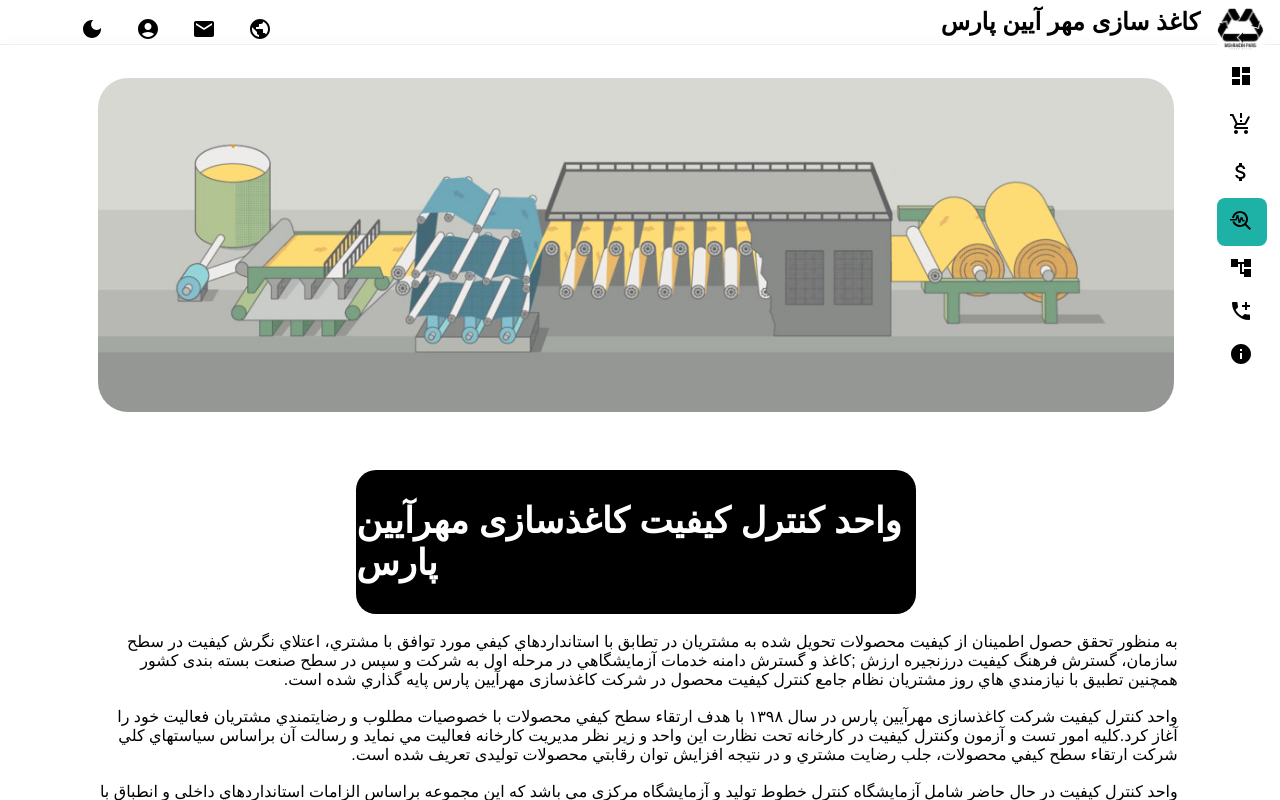
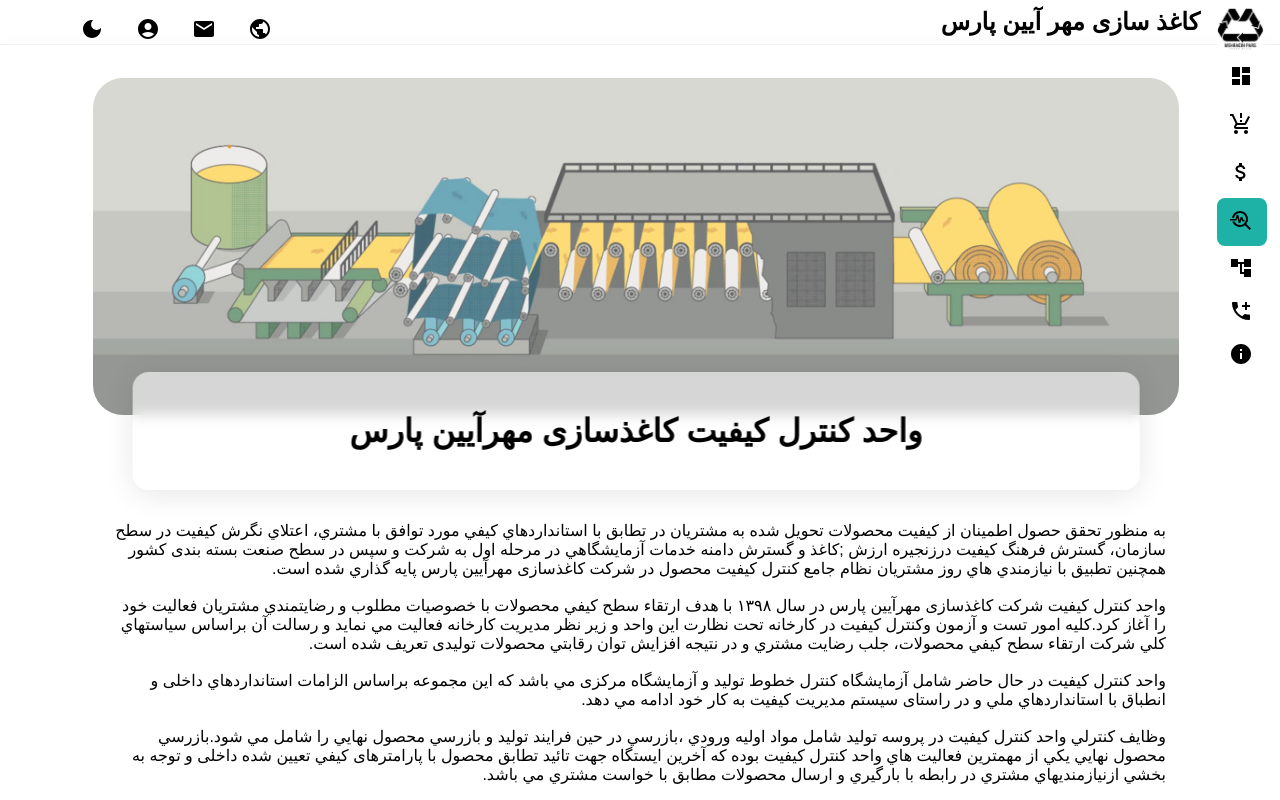
Before and after one commit to mohsen9april/mehraeinpars3, a React (Create React App) app: page /Qulitycontrol in a window 1280 px wide. Shown: the top 800 px of the page. Built offline with nearby package versions, Linux system fonts and the light colour scheme; a small style sheet from the web is missing.

Commit message:
modify QC page

```diff
--- a/src/pages/QualityControl/QualityControl.css
+++ b/src/pages/QualityControl/QualityControl.css
@@ -1,13 +1,12 @@
 .qualitycontrol_container {
+  width: 100%;
   margin: auto;
-  /* background-color: turquoise; */
-  width: 100%;
 }
 
 .header_qc {
   /* background-color: yellow; */
   width: 95%;
-  height: 30rem;
+  height: auto;
   margin: auto;
   margin-top: 1rem;
   padding: 1rem;
@@ -17,8 +16,40 @@
 .topheader_qc {
   display: flex;
   margin: auto;
-  width: 99%;
+  width: 100%;
   height: auto;
+}
+
+.qc_centered {
+  display: flex;
+  align-items: center;
+  position: absolute;
+  top: 100%;
+  left: 50%;
+  transform: translate(-50%, -50%);
+  /* color: rgb(255, 255, 255); */
+  color: black;
+  height: auto;
+  width: 90%;
+  padding: 2.5rem 0;
+  /* background: rgba(20, 19, 19, 0.04);
+  box-shadow: 0 4px 30px rgba(99, 97, 97, 0.1);
+  backdrop-filter: blur(3px);
+  -webkit-backdrop-filter: blur(3px);
+  border: 1px solid rgba(255, 255, 255, 0.21); */
+
+  /* From https://css.glass */
+  background: rgba(255, 255, 255, 0.61);
+  border-radius: 16px;
+  box-shadow: 0 4px 30px rgba(0, 0, 0, 0.1);
+  backdrop-filter: blur(6.8px);
+  -webkit-backdrop-filter: blur(6.8px);
+}
+
+.qc_centered h2 {
+  text-align: center;
+  margin: auto;
+  font-size: 2.5vw;
 }
 
 .topheader_qc img {
@@ -28,25 +59,10 @@
   border-radius: 30px;
 }
 
-.bottomheader_qc {
-  position: absolute;
-  background-color: black;
-  left: 25%;
-  top: 85%;
-  width: 50%;
-  height: 9rem;
-  display: flex;
-  justify-content: center;
-  align-items: center;
-  font-size: 1.9rem;
-  border-radius: 20px;
-  color: white;
-}
-
 .description_qc {
   /* background-color: yellow; */
   direction: rtl;
-  width: 92%;
+  width: 90%;
   margin: auto;
 }
 
--- a/src/pages/QualityControl/QualityControl.jsx
+++ b/src/pages/QualityControl/QualityControl.jsx
@@ -82,11 +82,12 @@
       <div className="header_qc">
         <div className="topheader_qc">
           <img src="./images/QC2.png" alt="/" />
-        </div>
-        <div className="bottomheader_qc">
-          <h3> واحد کنترل کیفیت کاغذسازی مهرآیین پارس</h3>
+          <div class="qc_centered">
+            <h2>واحد کنترل کیفیت کاغذسازی مهرآیین پارس</h2>
+          </div>
         </div>
       </div>
+
       <br />
       <br />
       <br />
@@ -152,7 +153,7 @@
                     <img src={val.hoverCover} alt="/" className="show" />
                   </div>
                   <h1>{val.courseName}</h1>
-                  <span>{val.course}</span>
+                  {/* <span>{val.course}</span> */}
                 </div>
               ))}
             </div>
```
